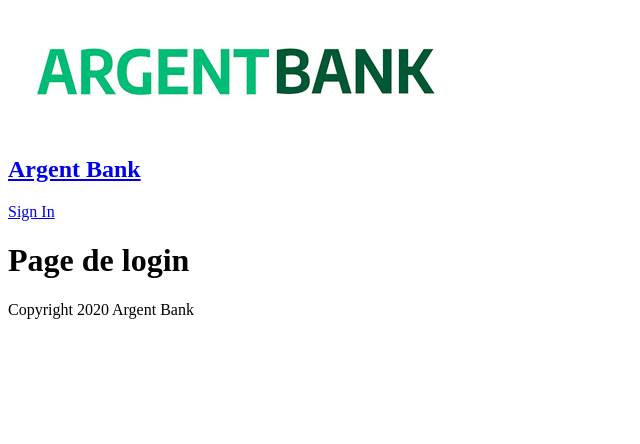
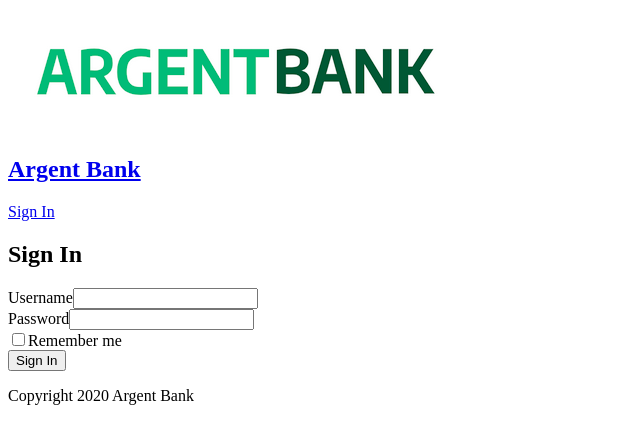
Before and after one commit to TristanVDK-cloud/ArgentBank-Frontend, a React (Vite) app: page /login in a window 1280 px wide. Shown: the top 444 px of the page, without its empty margins (0-640 px from the left). Built offline with nearby package versions, Linux system fonts and the light colour scheme; the HTML template or start-up script is replaced by a standard one.

Commit message:
Page "SignIn.jsx" fonctionnelle, ajout de la logique de connexion.

```diff
--- a/src/pages/SignIn.jsx
+++ b/src/pages/SignIn.jsx
@@ -1,7 +1,49 @@
+import React from 'react';
+import { useState } from 'react';
+// import './SignIn.scss';
+
+
 function SignIn() {
+
+    const [username, setUsername] = useState('');
+    const [password, setPassword] = useState('');
+
+    const handleSubmit = (event) => {
+        event.preventDefault();
+        console.log("Identifiants saisis :", username, password)
+    }
+
     return (
-        <main>
-            <h1>Page de login</h1>
+        <main className="main bg-dark">
+            <section className="sign-in-content">
+                <i className="fa fa-user-circle sign-in-icon"></i>
+                <h1>Sign In</h1>
+                <form onSubmit={handleSubmit}>
+                    <div className="input-wrapper">
+                        <label htmlFor="username">Username</label>
+                        <input
+                            type="text"
+                            id="username"
+                            value={username}
+                            onChange={(event) => setUsername(event.target.value)}
+                        />
+                    </div>
+                    <div className="input-wrapper">
+                        <label htmlFor="password">Password</label>
+                        <input
+                            type="password"
+                            id="password"
+                            value={password}
+                            onChange={(event) => setPassword(event.target.value)}
+                            />
+                    </div>
+                    <div className="input-remember">
+                        <input type="checkbox" id="remember-me" />
+                        <label htmlFor="remember-me">Remember me</label>
+                    </div>
+                    <button type="submit" className="sign-in-button">Sign In</button>
+                </form>
+            </section>
         </main>
     );
 }
```
